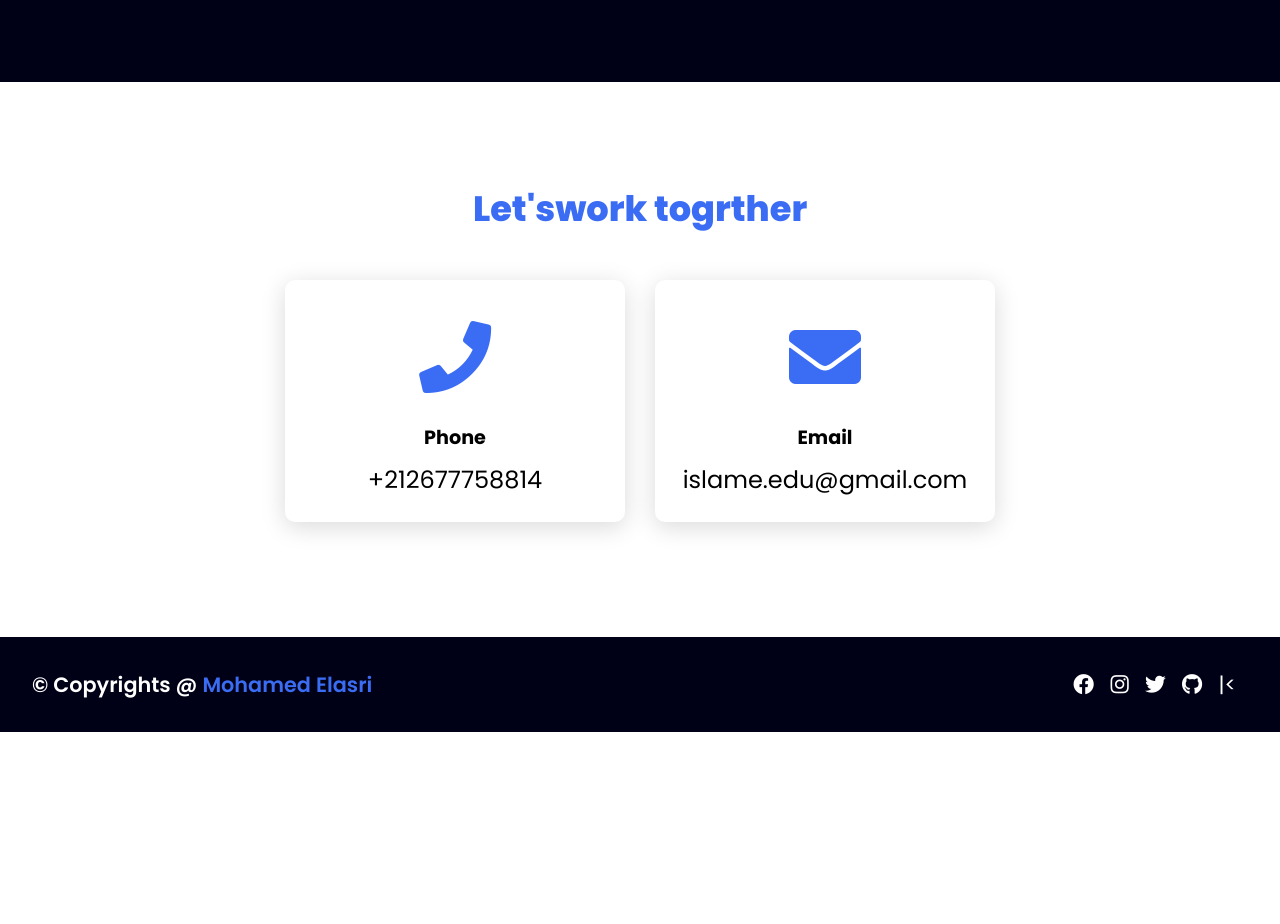
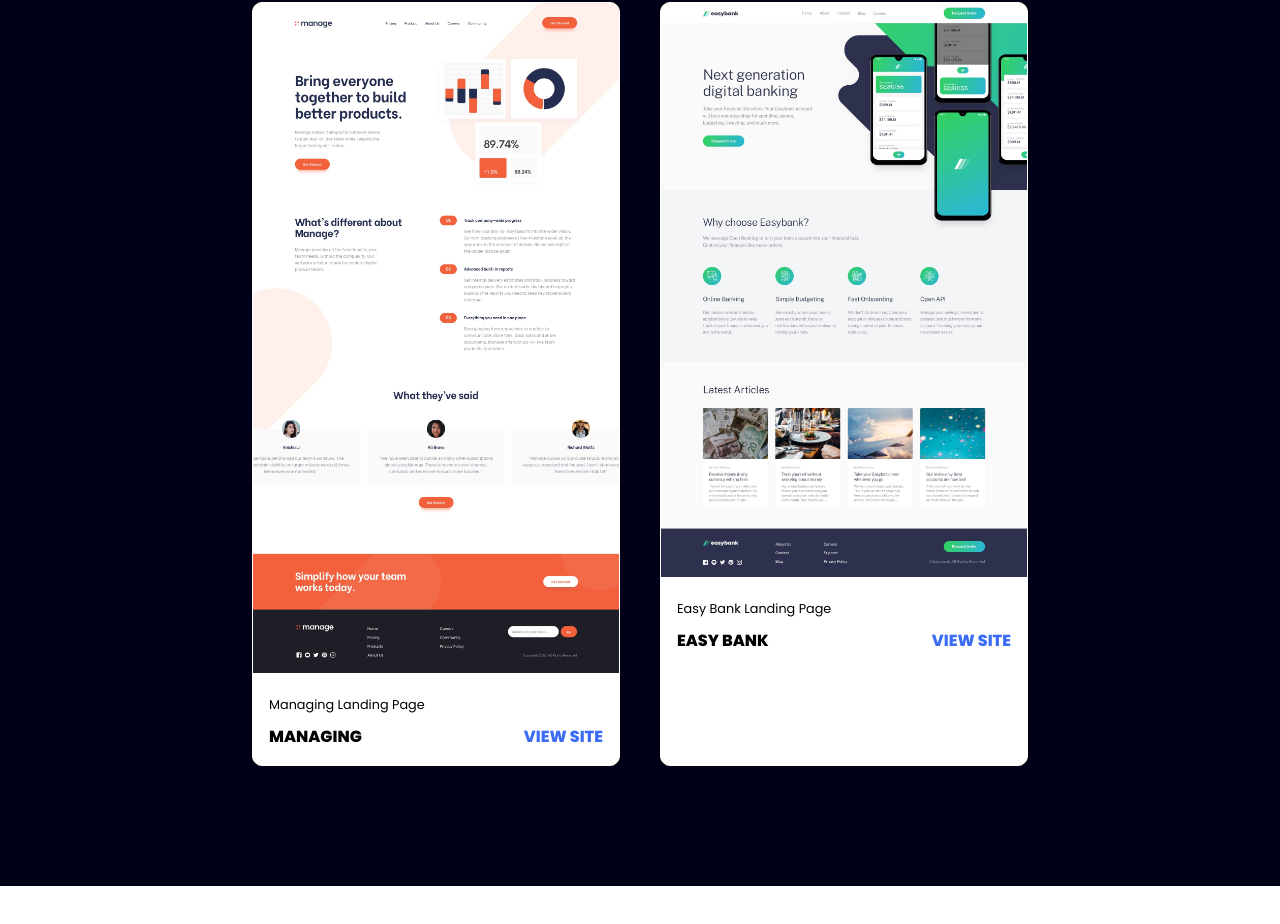
Before and after one commit to elasri21/MyWebsite, a plain HTML site: page index.html in a window 1280 px wide. Shown: the part 3491-4415 px from the top of the page. Before the commit the page ends 4223 px from the top, so only its background shows below. Drawn offline with nearby package versions, Linux system fonts and the light colour scheme.

Commit message:
add new projects

```diff
--- a/index.html
+++ b/index.html
@@ -138,6 +138,31 @@
                     </strong>
                 </div>
             </div>
+            <div class="project-card">
+                <div class="project-image">
+                    <img src="images/managing.jpg" alt="managing landing page">
+                </div>
+                <div class="project-info">
+                    <p class="project-category">Managing Landing Page</p>
+                    <strong class="project-title">
+                        <span>Managing</span>
+                        <a href="https://elasri21.github.io/manage-landing-page/" target="_blank" class="more-details">View Site</a>
+                    </strong>
+                </div>
+            </div>
+            <!-- to be fixed -->
+            <div class="project-card">
+                <div class="project-image">
+                    <img src="images/easy.jpg" alt="easy bank">
+                </div>
+                <div class="project-info">
+                    <p class="project-category">Easy Bank Landing Page</p>
+                    <strong class="project-title">
+                        <span>Easy Bank</span>
+                        <a href="https://elasri21.github.io/easy-bank/" target="_blank" class="more-details">View Site</a>
+                    </strong>
+                </div>
+            </div>
         </div>
     </section>
     <section class="cards contact" id="contact">
```
Also changed, not shown: images/easy.jpg (added), images/managing.jpg (added).
